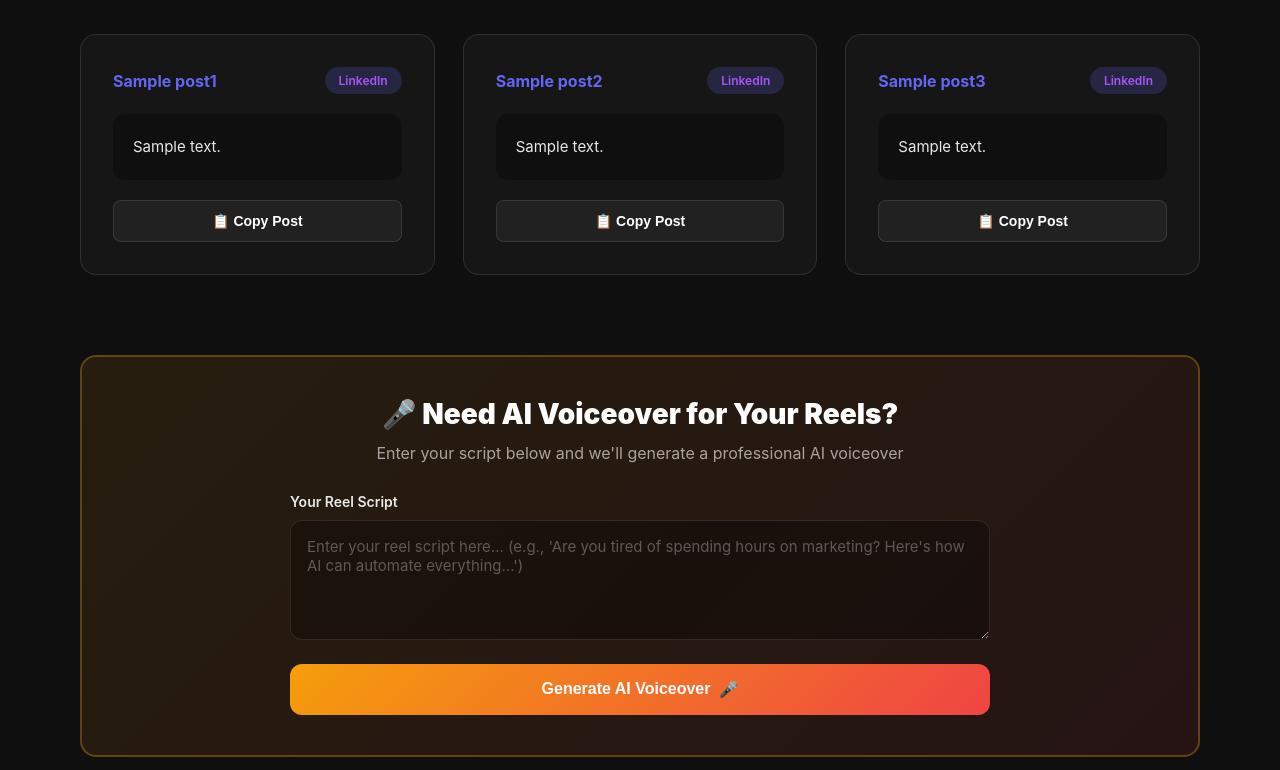
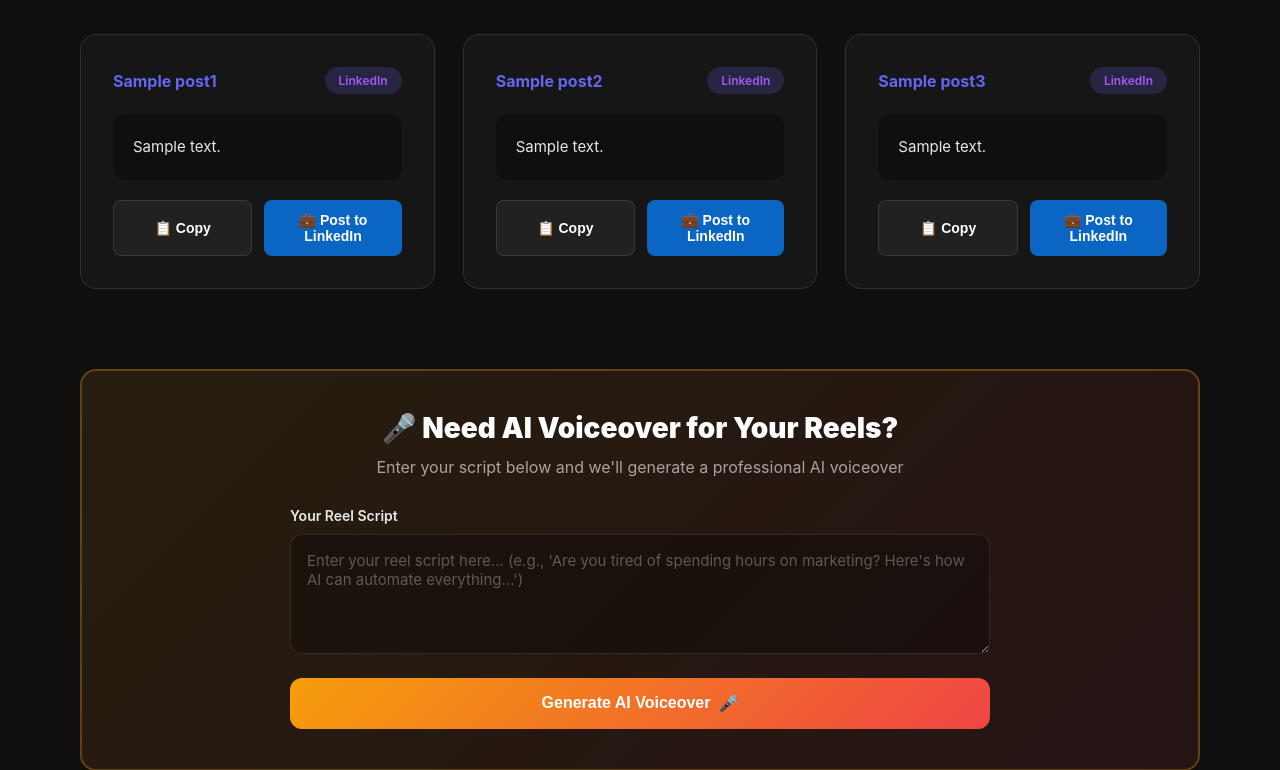
Before and after one commit to vedpalsodkar988-tech/Intelix-V2, a Flask app: template templates/marketing.html in a window 1280 px wide. Shown: the part 527-1297 px from the top of the page. Run offline with Flask 3, Linux system fonts and the light colour scheme; the template is opened without the code that fills it: most values are stand-ins (such as "Sample title", 1, 10 or a date in 2020); some libraries are stand-ins or nearby versions.

Commit message:
Update marketing.html

```diff
--- a/templates/marketing.html
+++ b/templates/marketing.html
@@ -206,6 +206,30 @@
 
         .btn-copy:hover {
             background: rgba(255, 255, 255, 0.1);
+        }
+
+        .btn-post-linkedin {
+            flex: 1;
+            background: #0A66C2;
+            border: none;
+            color: #FFFFFF;
+            padding: 12px;
+            border-radius: 8px;
+            font-size: 14px;
+            font-weight: 600;
+            cursor: pointer;
+            transition: all 0.3s;
+        }
+
+        .btn-post-linkedin:hover {
+            background: #004182;
+            transform: translateY(-2px);
+        }
+
+        .btn-post-linkedin:disabled {
+            opacity: 0.6;
+            cursor: not-allowed;
+            transform: none;
         }
 
         /* Voiceover Generator */
@@ -432,7 +456,10 @@
                 <div class="post-content">{{ posts.post1.content }}</div>
                 <div class="post-actions">
                     <button class="btn-copy" onclick="copyToClipboard('post1')">
-                        📋 Copy Post
+                        📋 Copy
+                    </button>
+                    <button class="btn-post-linkedin" onclick="postToLinkedIn('post1', this)">
+                        💼 Post to LinkedIn
                     </button>
                     <textarea id="post1" class="hidden-textarea">{{ posts.post1.content }}</textarea>
                 </div>
@@ -446,7 +473,10 @@
                 <div class="post-content">{{ posts.post2.content }}</div>
                 <div class="post-actions">
                     <button class="btn-copy" onclick="copyToClipboard('post2')">
-                        📋 Copy Post
+                        📋 Copy
+                    </button>
+                    <button class="btn-post-linkedin" onclick="postToLinkedIn('post2', this)">
+                        💼 Post to LinkedIn
                     </button>
                     <textarea id="post2" class="hidden-textarea">{{ posts.post2.content }}</textarea>
                 </div>
@@ -460,7 +490,10 @@
                 <div class="post-content">{{ posts.post3.content }}</div>
                 <div class="post-actions">
                     <button class="btn-copy" onclick="copyToClipboard('post3')">
-                        📋 Copy Post
+                        📋 Copy
+                    </button>
+                    <button class="btn-post-linkedin" onclick="postToLinkedIn('post3', this)">
+                        💼 Post to LinkedIn
                     </button>
                     <textarea id="post3" class="hidden-textarea">{{ posts.post3.content }}</textarea>
                 </div>
@@ -512,6 +545,40 @@
             copyText.setSelectionRange(0, 99999);
             document.execCommand("copy");
             alert('Copied to clipboard! 📋');
+        }
+
+        async function postToLinkedIn(elementId, button) {
+            const content = document.getElementById(elementId).value;
+
+            // Disable button
+            button.disabled = true;
+            const originalText = button.innerHTML;
+            button.innerHTML = '<span class="spinner"></span> Posting...';
+
+            try {
+                const response = await fetch('/post/linkedin', {
+                    method: 'POST',
+                    headers: {
+                        'Content-Type': 'application/x-www-form-urlencoded',
+                    },
+                    body: 'content=' + encodeURIComponent(content)
+                });
+
+                const data = await response.json();
+
+                if (data.success) {
+                    alert('✅ Posted to LinkedIn successfully!');
+                    button.innerHTML = '✅ Posted!';
+                } else {
+                    alert('❌ Error: ' + data.error);
+                    button.disabled = false;
+                    button.innerHTML = originalText;
+                }
+            } catch (error) {
+                alert('❌ Error posting. Please try again.');
+                button.disabled = false;
+                button.innerHTML = originalText;
+            }
         }
 
         async function generateVoiceover() {
```
